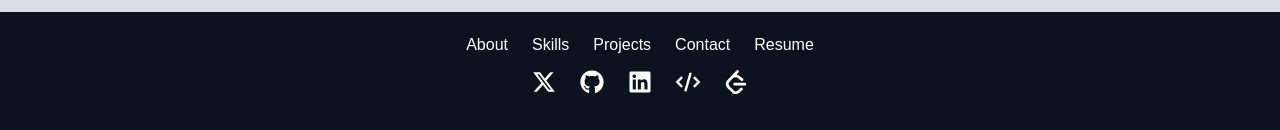
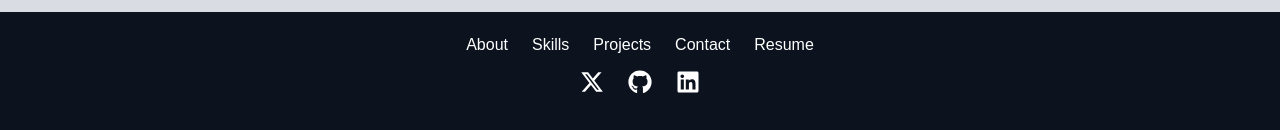
Before and after one commit to Nishukr/myportfolio, a React (Vite) app: page /contact in a window 1280 px wide. Shown: the part 818-948 px from the top of the page. Built offline with nearby package versions, Linux system fonts and the light colour scheme.

Commit message:
Update Footer.jsx

```diff
--- a/src/components/Footer.jsx
+++ b/src/components/Footer.jsx
@@ -34,12 +34,12 @@
           <a href="https://www.linkedin.com/in/nishu-kumar-114bb5256" target="_blank" rel="noopener noreferrer">
             <FaLinkedin className="social-icon" />
           </a>
-          <a href="https://www.geeksforgeeks.org/user/nishuk40136tz" target="_blank" rel="noopener noreferrer">
+          {/* <a href="https://www.geeksforgeeks.org/user/nishuk40136tz" target="_blank" rel="noopener noreferrer">
             <FaCode className="social-icon" title="GeeksforGeeks" />
           </a>
           <a href="https://leetcode.com/u/Nishukumar91090/" target="_blank" rel="noopener noreferrer">
             <SiLeetcode className="social-icon" title="LeetCode" />
-          </a>
+          </a> */}
         </div>
 
         <p className="footer-text">© {new Date().getFullYear()} Nishu Kumar. All rights reserved.</p>
```
